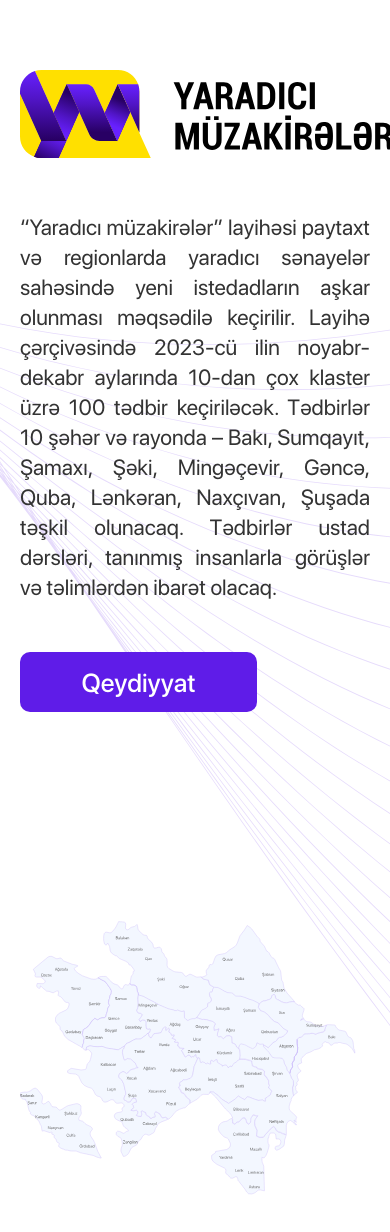
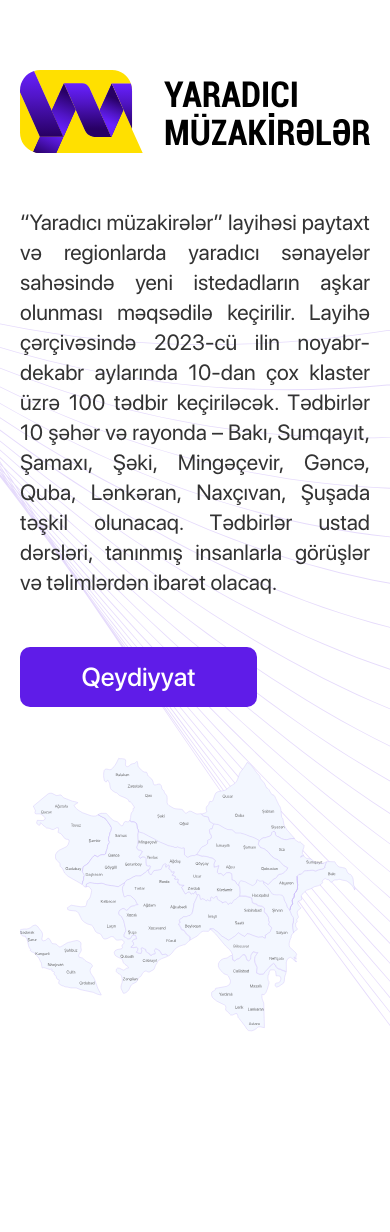
Before and after one commit to Qurbaneli/talks-creative, a React (Vite) app: page / in a window 390 px wide. Shown: the top 1232 px of the page. After the commit the page ends 1068 px from the top, so only its background shows below. Built offline with nearby package versions, Linux system fonts and the light colour scheme.

Commit message:
still ready

```diff
--- a/src/components/Form/style.scss
+++ b/src/components/Form/style.scss
@@ -119,6 +119,8 @@
       font-weight: 400;
       line-height: normal;
       cursor: pointer;
+      margin-right: 10px;
+      width: 100%;
     }
 
     input {
@@ -265,6 +267,7 @@ text-align: center;
 }
 
 @media only screen and (max-width: 820px) {
+
     .form-row{
       flex-direction: column;
      gap:0px;
@@ -273,3 +276,63 @@ text-align: center;
         }
     }
 }
+
+@media only screen and (max-width: 600px) {
+.steps {
+text-align: center;
+  width:300px;
+  margin: 0 auto;
+  margin-bottom:30px;
+  gap: 160px;
+  .line {
+    width: 182px;
+    height: 1px;
+    left: 64px;
+  }
+  .step {
+    span {
+      font-size: 16px;
+
+    }}
+}
+
+.form-radio {
+
+    label{
+      font-size: 18px;
+    }
+}
+
+.result-box {
+  padding: 40px;
+  font-size: 20px;
+  .result-row {
+ flex-direction: column;
+    .result-item {
+      margin-bottom: 25px;
+      .result-title {
+        margin-bottom: 10px;
+font-size: 20px;
+
+      }
+      .result-value {
+        font-family: "SF Pro Display";
+        font-size: 22px;
+
+        &.second{
+          margin-top: 15px;
+        }
+      }
+    }
+  }}
+
+  .message{
+    img{
+      width: 40%;
+    }
+    p{
+      font-size:28px;
+    }
+  }
+
+}
--- a/src/components/Map.jsx
+++ b/src/components/Map.jsx
@@ -17,9 +17,9 @@ function Map({openModal}) {
   return (
     <div className="map">
             <svg
-        // width="1025"
-        // height="841"
-        viewBox="0 0 1025 741"
+        width="1025"
+        height="841"
+        viewBox="0 0 1025 751"
         fill="none"
         xmlns="http://www.w3.org/2000/svg"
       >
--- a/src/components/Modal/style.scss
+++ b/src/components/Modal/style.scss
@@ -51,6 +51,12 @@
     box-shadow: 0px 0px 4px 0px rgba(0, 0, 0, 0.12);
   }
 
+  @media only screen and (max-width: 820px) {
+    .modal-content{
+      width: 100%;
+    }
+  }
+
   .close-btn {
     position: absolute;
     top: 10px;
--- a/src/pages/style.scss
+++ b/src/pages/style.scss
@@ -85,8 +85,9 @@ body {
     width: 60%;
     svg {
       width: 100%;
-      width: 1020px;
-      height: 800px;
+      height: 100%;
+      // width: 1020px;
+      // height: 800px;
       path {
         cursor: pointer;
         &:not(.seher, .not-hover):hover {
@@ -95,9 +96,8 @@ body {
           stroke: rgba(95, 28, 232, 0.65);
           filter: drop-shadow(0px 0px 4px rgba(0, 0, 0, 0.15));
         }
-
       }
-      .region.active{
+      .region.active {
         fill: #f2ebff;
         stroke-width: 4px;
         // stroke: rgba(95, 28, 232, 0.65);
@@ -127,7 +127,7 @@ body {
 
 /* width */
 ::-webkit-scrollbar {
-  width: 12px;
+  width: 10px;
 }
 
 /* Track */
@@ -164,11 +164,28 @@ body {
     .map {
       width: 100%;
       margin-top: 50px;
-      svg{
+      svg {
         width: 100%;
-       height: 100%;
-       height: 600px;
+        height: 100%;
       }
     }
   }
 }
+
+
+
+@media only screen and (max-width: 600px) {
+  #main {
+    margin-top: 50px;
+    flex-direction: column;
+    justify-content: center;
+    .logo-text {
+      .logo{
+        img{
+          width: 100%;
+        }
+      }
+    }
+
+  }
+}
```
Also changed, not shown: 1 other file (tests, documents, lock files or other folders).
